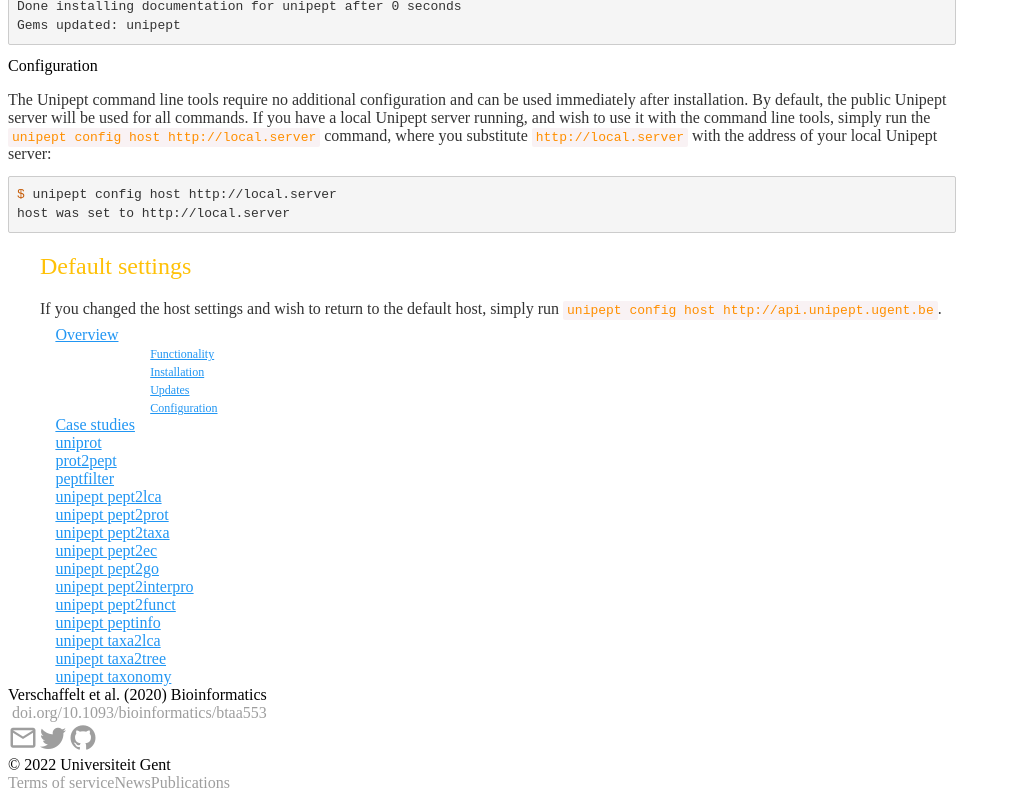
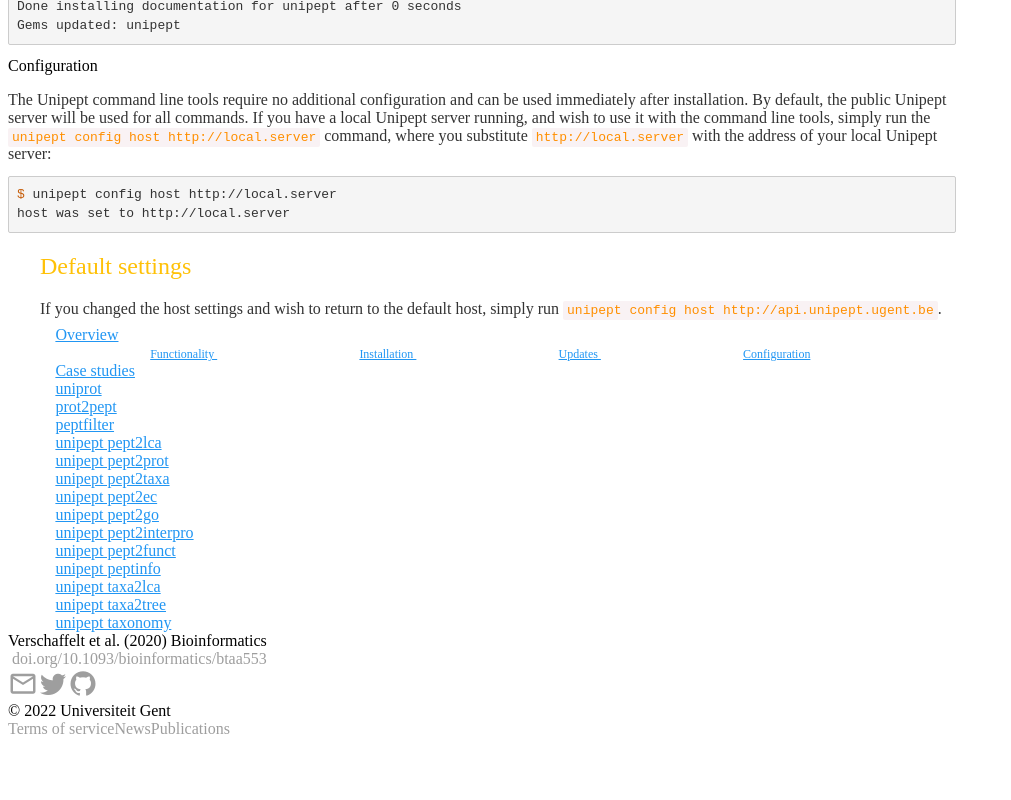
Before and after one commit to pverscha/unipept-web, a Vue app: page /clidocs in a window 1280 px wide. Shown: the part 1945-2745 px from the top of the page, without its empty margins (0-1011 px from the left). After the commit the page ends 2691 px from the top, so only its background shows below. Built offline with nearby package versions, Linux system fonts and the light colour scheme.

Commit message:
Fix refresh bug + Fix overflow tabs

```diff
--- a/src/components/navigation/VerticalNavigation.vue
+++ b/src/components/navigation/VerticalNavigation.vue
@@ -1,23 +1,19 @@
 <template>
     <v-tabs vertical slider-size="3" color="secondary">
         <div v-for="item in items" :key="item.name">
-            <v-tab :to="item.link" @change="active = item.name" exact-path>
+            <v-tab :to="item.link" exact-path>
                 {{ item.name }}
             </v-tab>
-            <div class="sub-tabs" v-if="active == item.name">
-                <div v-for="child in item.children" class="v-tab-child" :key="child.name">
-                    <v-tab :to="child.link">
-                        {{ child.name }}
-                    </v-tab>
-                </div>
+            <div class="sub-tabs" v-if="matchRoute(item.link, $route.path)">
+                <v-tab v-for="child in item.children" class="v-tab-child" :key="child.name" :to="child.link">
+                    {{ child.name }}
+                </v-tab>
             </div>
         </div>
     </v-tabs>
 </template>
 
 <script setup lang="ts">
-import { ref } from 'vue';
-
 export type NavigationItem = {
     name: string,
     link: string,
@@ -30,12 +26,14 @@
 }
 
 /* eslint-disable */
-const props = defineProps<Props>();
+defineProps<Props>();
 
-const active = ref(props.items[0].name);
+const matchRoute = (link: string, route: string) => {
+    if(link.split("/").length == 2) {
+        return route == link;
+    }
 
-const scroll = (destination: string) => {
-    document.getElementById(destination)?.scrollIntoView({ behavior: 'smooth' });
+    return route.startsWith(link);
 }
 </script>
 
@@ -52,7 +50,7 @@
     overflow: visible !important;
 }
 
-.v-tab-child /deep/ .v-tab {
+.v-tab-child {
     padding-left: 15%;
     font-size: 75% !important;
     max-height: 25px;
```
